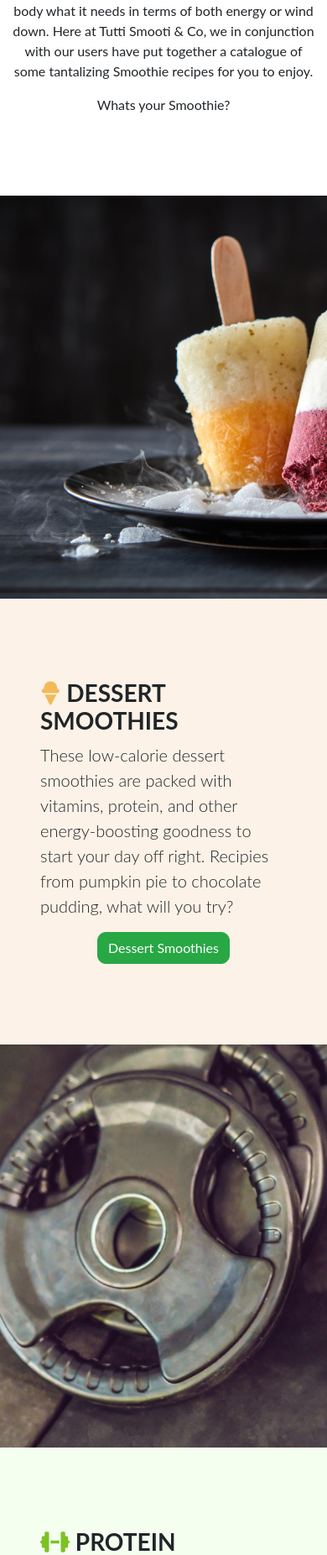
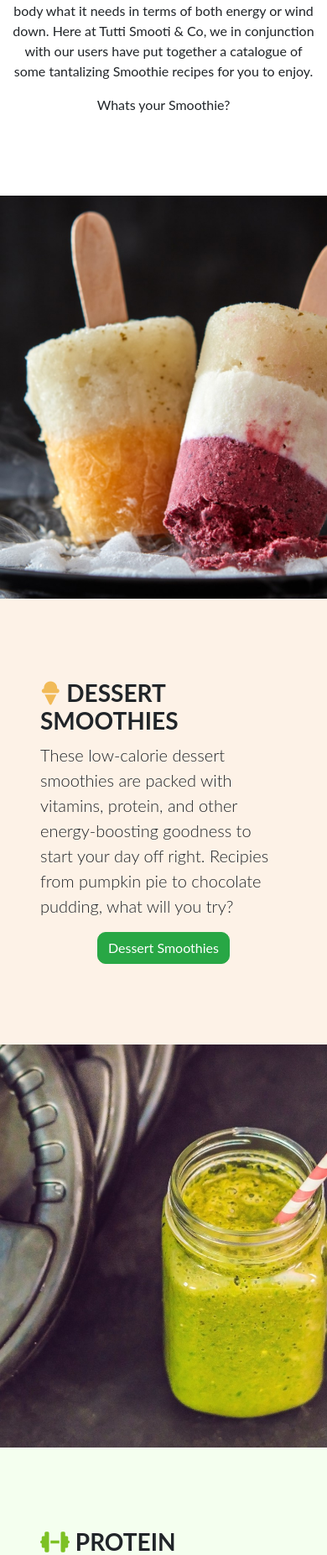
Before and after one commit to fudge88/MS3project, a Flask app: page / in a window 390 px wide. Shown: the part 724-2576 px from the top of the page at 84% size. Run offline with Flask 2, Linux system fonts and the light colour scheme; a database or web service that is not in the repository returns one stand-in record (values such as "Sample title"); some libraries are stand-ins or nearby versions.

Commit message:
sm screenimages added in index.html

```diff
--- a/app.py
+++ b/app.py
@@ -32,7 +32,6 @@ It calls upon the RegistrationForm() from forms.py, this checks
 if the username exists in the DB using the find_one() method.
 If an existing username if found, the user will be logged in.
 If all scenarios are exhausted, this route will CREATE a new user.
-
 """
 @app.route("/register", methods=['GET', 'POST'])
 def register():
@@ -253,8 +252,9 @@ def view_card(card_id):
 
 # Edit Smoothie
 """
-This route works simularly to the 'insert_drink' route, with a change of method.
-Here the update() method is used instead of insert_one() method.
+This route works simularly to the 'insert_drink' route, with a
+change of method. Here the update() method is used instead of
+insert_one() method.
 """
 @app.route('/edit_drink/<drink_id>', methods=['GET', 'POST'])
 def edit_drink(drink_id):
--- a/templates/drinks.html
+++ b/templates/drinks.html
@@ -14,6 +14,7 @@
     </div>
   </div>
 </header>
+
 <!-- CENTER NAVBAR -->
 <section>
   <ul class="nav justify-content-center">
@@ -100,7 +101,8 @@
         {% endif %}
       {% endfor %}
       <!-- if statement using MultiDict with the parsed contents of the 'drink_page', if results are integar + 1 disable next button -->
-        <li class="page-item {% if request.args.get('drink_page')|int == (drink_numbers / limit_per_page)|int + 1 %} disabled {% endif %}"><a class="page-link" href="{{ url_for('get_drinks', drink_page=request.args.get('drink_page')|int +1) }}">Next</a></li>
+        <li class="page-item {% if request.args.get('drink_page')|int == (drink_numbers / limit_per_page)|int + 1 %} disabled {% endif %}">
+        <a class="page-link" href="{{ url_for('get_drinks', drink_page=request.args.get('drink_page')|int + 1) }}">Next</a></li>
       </ul>
     </nav>
 </section>
--- a/templates/index.html
+++ b/templates/index.html
@@ -79,8 +79,12 @@
   <div class="container-fluid p-0">
   <!-- Dessert text info on the left, image on the right -->
     <div class="row no-gutters mobile-side-space dessert">
-      <div class="col-lg-6 order-lg-2 text-white showcase-img" style="background-image:
+    <!-- md and lg screen image -->
+      <div class="col-lg-6 d-none d-md-block order-lg-2 text-white showcase-img" style="background-image:
       url('{{ url_for('static', filename='img/dessert1.jpg') }}')"></div>
+      <!-- Small screen image -->
+      <div class="col-12 d-md-none text-white showcase-img" style="background-image:
+      url('{{ url_for('static', filename='img/dessert-sm.jpg') }}')"></div>
       <div class="col-lg-6 order-lg-1 my-auto showcase-text">
         <h3 class="caps hvr-grow mt-5"><i class="fas fa-ice-cream"></i> Dessert Smoothies</h3>
         <p class="lead mb-0">
@@ -96,8 +100,11 @@
     </div>
     <!-- Protein text info on the left, image on the right -->
     <div class="row no-gutters mobile-side-space protein">
-      <div class="col-lg-6 text-white showcase-img" style="background-image:
+      <div class="col-lg-6 d-none d-md-block text-white showcase-img" style="background-image:
       url('{{ url_for('static', filename='img/protein.jpg') }}')"></div>
+      <!-- Small screen image -->
+      <div class="col-12 d-md-none text-white showcase-img" style="background-image:
+      url('{{ url_for('static', filename='img/protein-sm.jpg') }}')"></div>
       <div class="col-lg-6 my-auto showcase-text">
         <h3 class="caps hvr-grow mt-5"><i class="fas fa-dumbbell"></i> Protein Smoothies</h3>
         <p class="lead mb-0">
@@ -113,8 +120,11 @@
     </div>
     <!-- Vegan text info on the left, image on the right -->
     <div class="row no-gutters mobile-side-space vegan">
-      <div class="col-lg-6 order-lg-2 text-white showcase-img" style="background-image:
+      <div class="col-lg-6 d-none d-md-block order-lg-2 text-white showcase-img" style="background-image:
       url('{{ url_for('static', filename='img/vegan.jpg') }}')"></div>
+      <!-- Small screen image -->
+      <div class="col-12 d-md-none text-white showcase-img" style="background-image:
+      url('{{ url_for('static', filename='img/vegan-sm.jpg') }}')"></div>
       <div class="col-lg-6 order-lg-1 my-auto showcase-text">
         <h3 class="caps hvr-grow mt-5"><i class="fas fa-seedling"></i> Vegan Smoothies</h3>
         <p class="lead mb-0">
```
Also changed, not shown: static/img/dessert-sm.jpg (added), static/img/protein-sm.jpg (added), static/img/vegan-sm.jpg (added).
